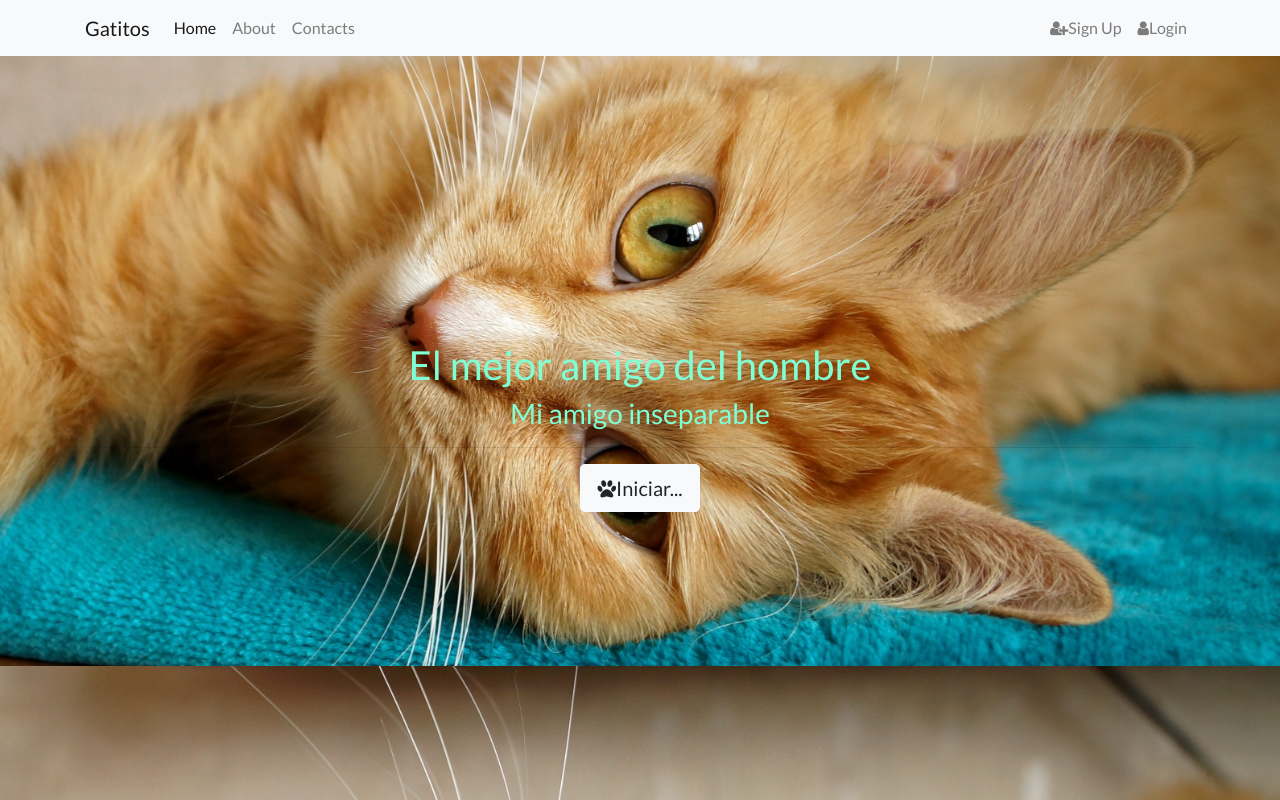
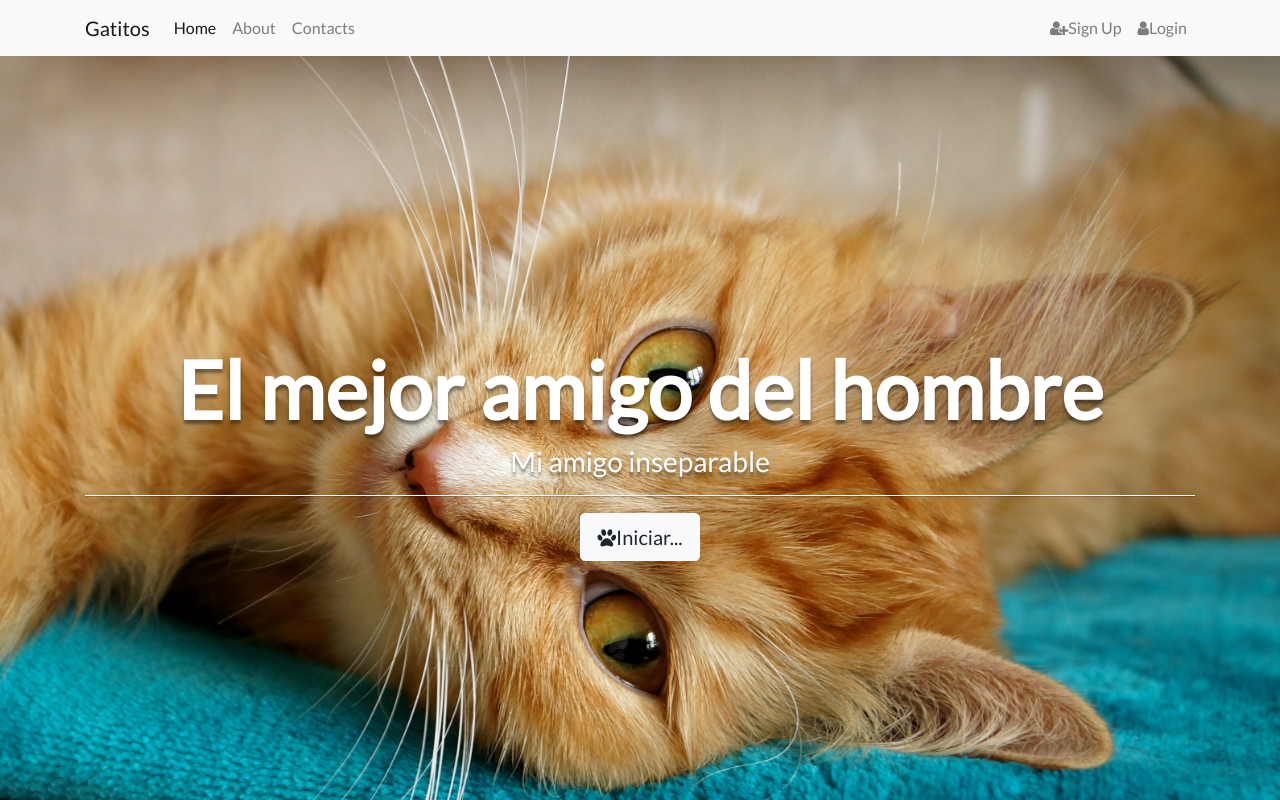
Before and after one commit to margaritav98/first-web, a plain HTML site: page index.html in a window 1280 px wide. Drawn offline with nearby package versions, Linux system fonts and the light colour scheme.

Commit message:
pagina final

```diff
--- a/style.css
+++ b/style.css
@@ -2,10 +2,27 @@ body{
     background: url(img/ppal.jpg);
     background-size: cover;
     background-position: center;
-    color:aquamarine;
+    color:white;
     font-family: 'Lato', sans-serif;
+}
+html{
+    height: 100%;
 }
 .main{
     text-align: center;
     padding-top: 25%;
+    text-shadow: 0px 4px 3px rgba(0,0,0,0.4),
+                0px 8px 13px rgba(0,0,0,0.1),
+                0px 18px 23px rgba(0,0,0,0.1);
 }
+
+h1{
+    font-weight: 700;
+    font-size: 5em;
+}
+
+hr{
+    width: 400;
+    border-top: 1px solid #f8f8f8;
+    border-bottom: 1px solid rgba(0,0,0,0.2);
+}
```
